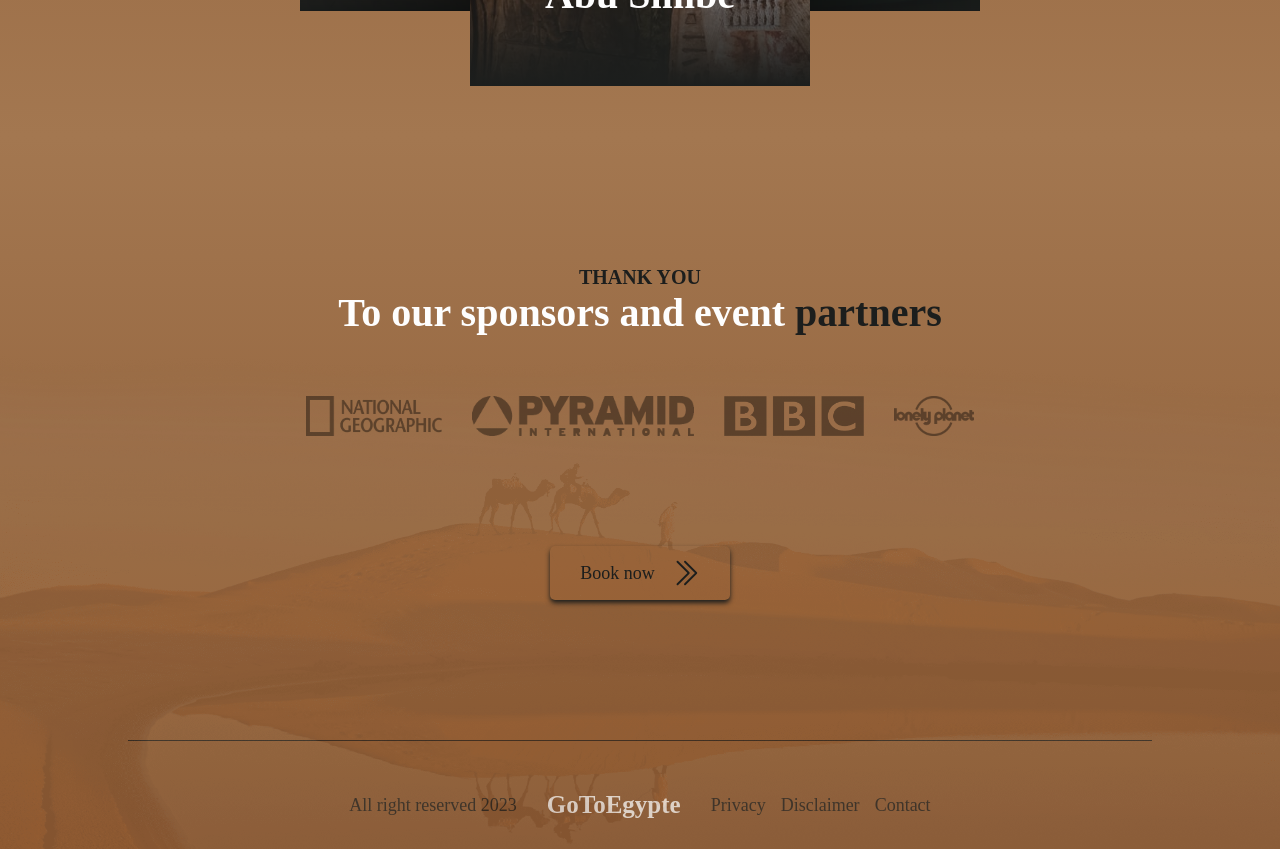
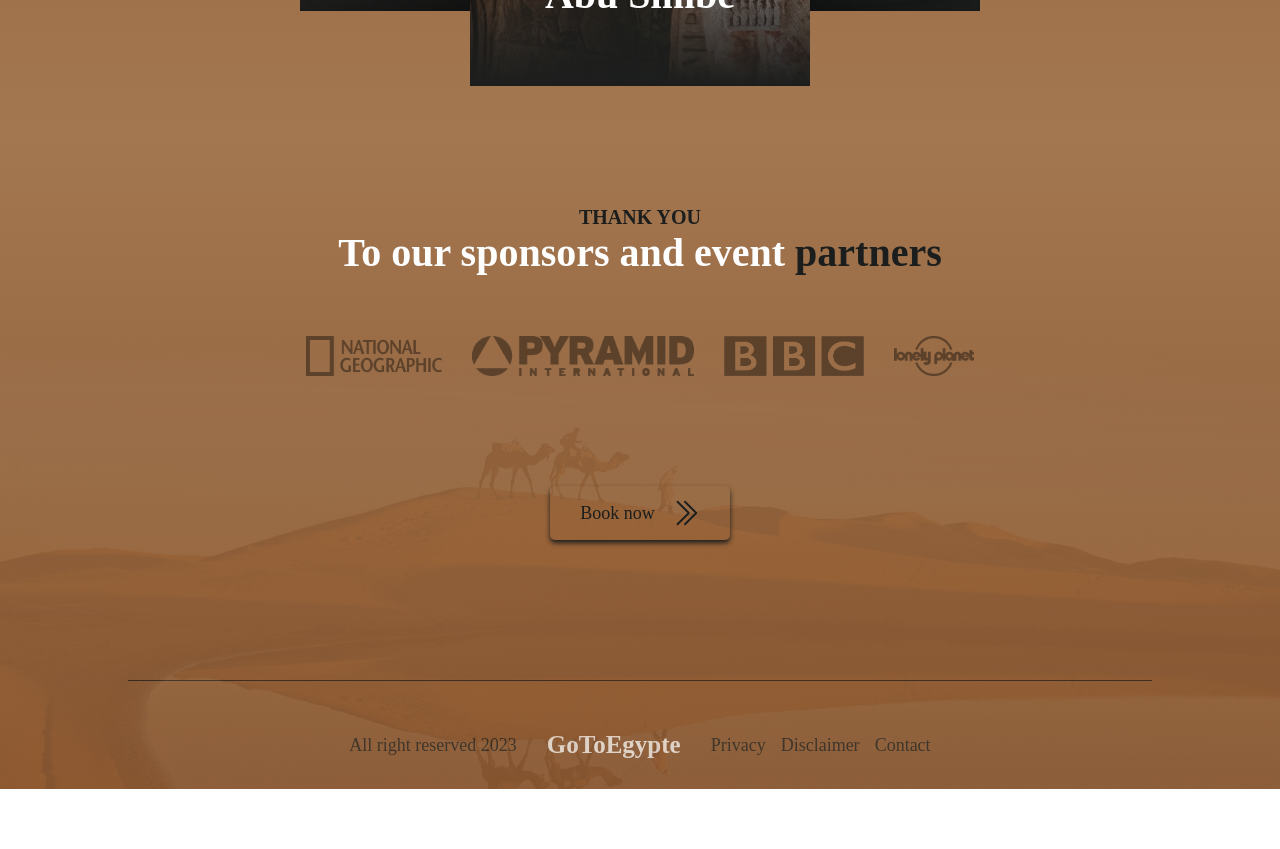
Before and after one commit to lucianoadamczuk/egypt, a React (Vite) app: page / in a window 1280 px wide. Shown: the part 3580-4429 px from the top of the page. After the commit the page ends 4369 px from the top, so only its background shows below. Built offline with nearby package versions, Linux system fonts and the light colour scheme.

Commit message:
perf: :zap: resize images and decrease quality

```diff
--- a/src/components/layout/Footer/style.css
+++ b/src/components/layout/Footer/style.css
@@ -1,5 +1,5 @@
 footer{
-    padding: 80px 0 20px 0;
+    padding: 20px 0 20px 0;
 
     position: relative;
 
```
